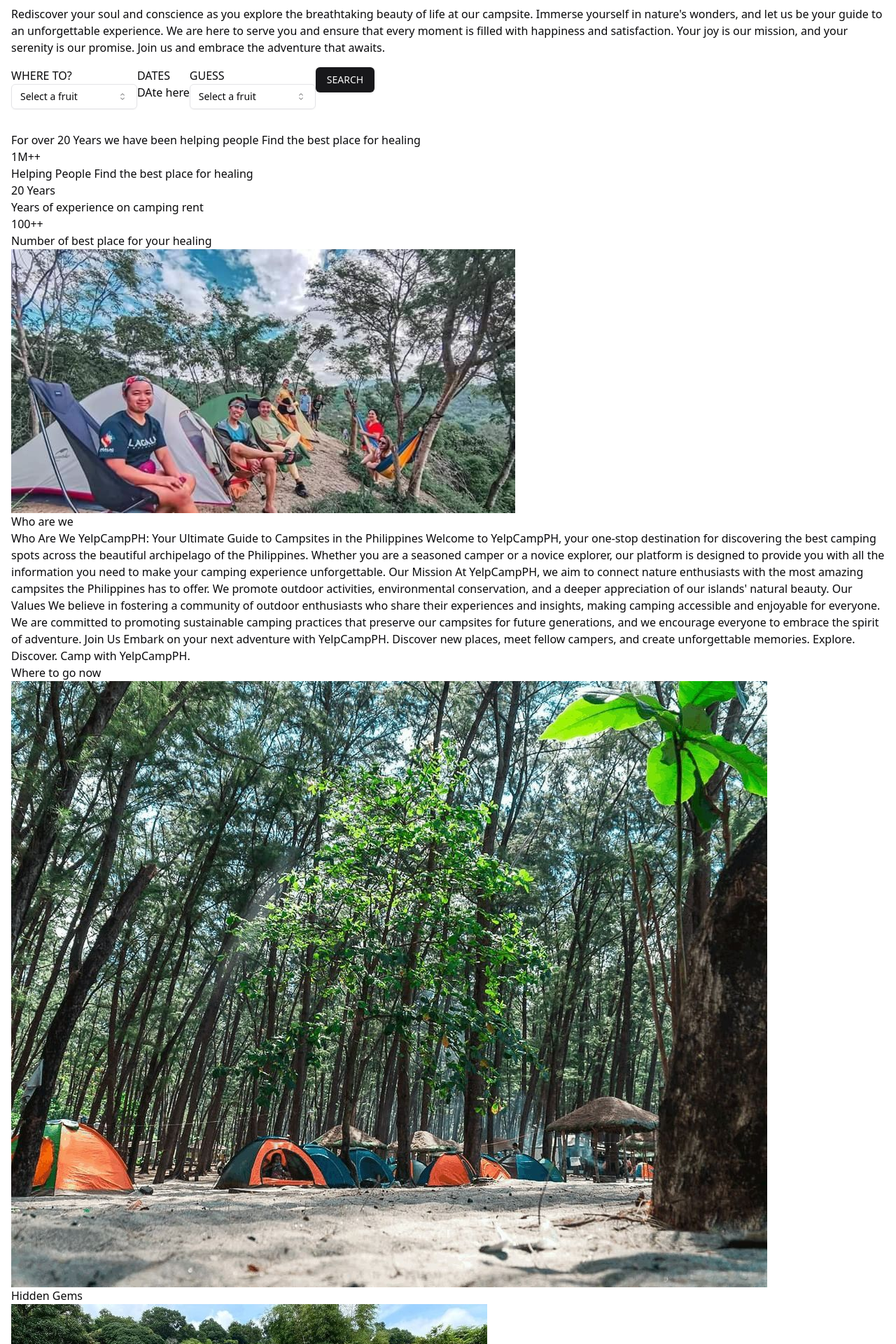
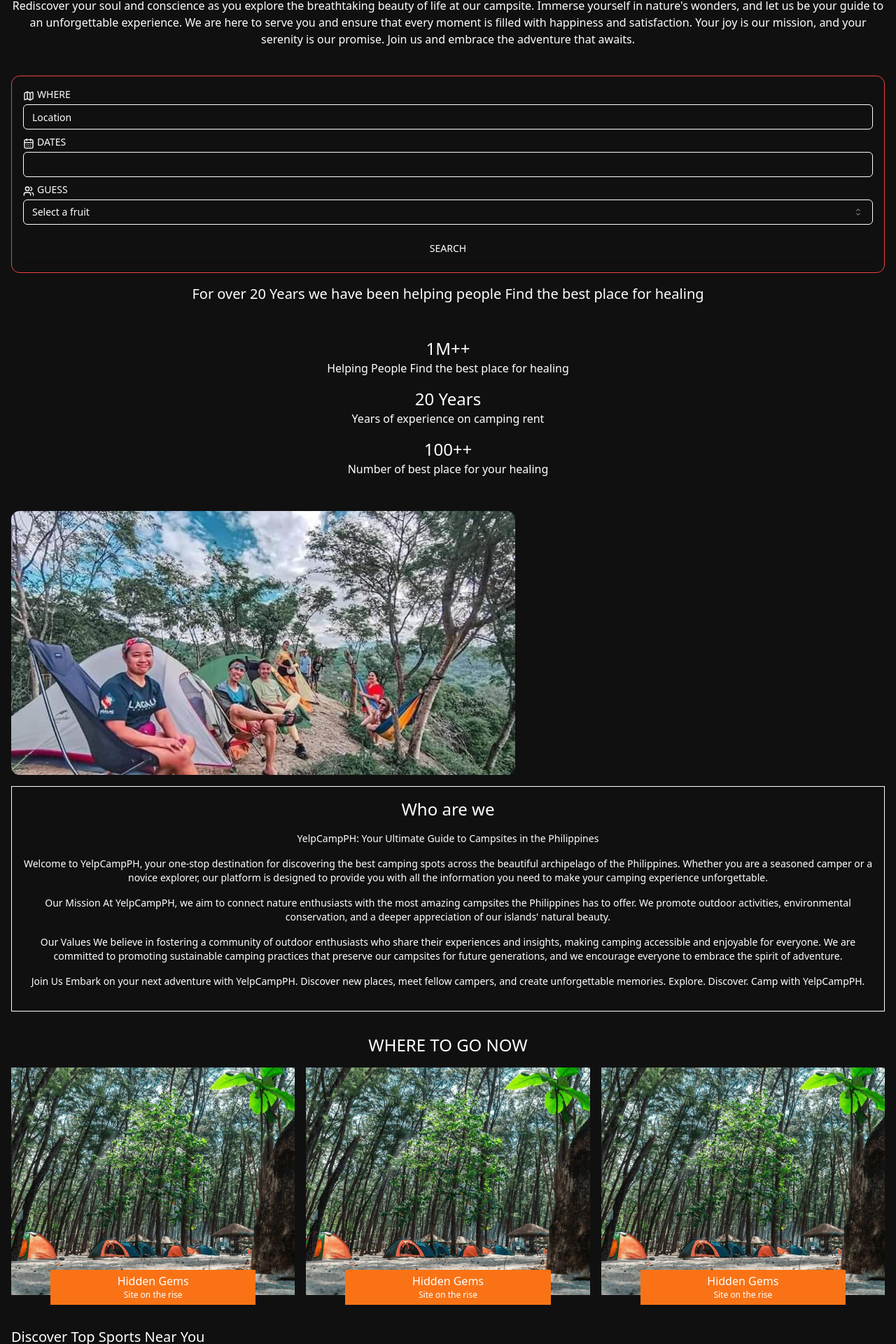
Before and after one commit to rjtormis/YelpCamp-TS, a React (Vite) app in the folder frontend/: page / in a window 1280 px wide. Shown: the part 532-2452 px from the top of the page at 70% size. Built offline with nearby package versions, Linux system fonts and the light colour scheme.

Commit message:
wip landing

```diff
--- a/frontend/package.json
+++ b/frontend/package.json
@@ -4,7 +4,7 @@
   "version": "0.0.0",
   "type": "module",
   "scripts": {
-    "dev": "vite",
+    "dev": "vite --host",
     "build": "tsc && vite build",
     "lint": "eslint . --ext ts,tsx --report-unused-disable-directives --max-warnings 0",
     "preview": "vite preview"
--- /dev/null
+++ b/frontend/src/components/ui/input.tsx
@@ -0,0 +1,24 @@
+import * as React from "react";
+
+import { cn } from "@/lib/utils";
+
+export interface InputProps extends React.InputHTMLAttributes<HTMLInputElement> {}
+
+const Input = React.forwardRef<HTMLInputElement, InputProps>(
+  ({ className, type, ...props }, ref) => {
+    return (
+      <input
+        type={type}
+        className={cn(
+          "flex h-9 w-full rounded-md border border-input bg-transparent px-3 py-1 text-sm shadow-sm transition-colors file:border-0 file:bg-transparent file:text-sm file:font-medium placeholder:text-muted-foreground focus-visible:outline-none focus-visible:ring-1 focus-visible:ring-ring disabled:cursor-not-allowed disabled:opacity-50",
+          className
+        )}
+        ref={ref}
+        {...props}
+      />
+    );
+  }
+);
+Input.displayName = "Input";
+
+export { Input };
--- a/frontend/src/index.css
+++ b/frontend/src/index.css
@@ -4,8 +4,8 @@
 
 @layer base {
   :root {
-      --background: 0 0% 100%;
-      --foreground: 240 10% 3.9%;
+    --background: HSL(0, 0%, 6.27%);
+    --foreground: HSL(0, 0%, 100%);
 
     --card: 0 0% 100%;
     --card-foreground: 240 10% 3.9%;
--- a/frontend/src/pages/Landing.tsx
+++ b/frontend/src/pages/Landing.tsx
@@ -1,8 +1,6 @@
 import landing1 from "@/assets/landing1.jpg";
 import landing2 from "@/assets/landing2.jpg";
 import where1 from "@/assets/landing-image-where-1.jpg";
-import where2 from "@/assets/landing-image-where-2.jpg";
-import where3 from "@/assets/landing-image-where-3.jpg";
 import Header from "@/components/header";
 
 import {
@@ -15,7 +13,7 @@ import {
   SelectValue,
 } from "@/components/ui/select";
 import { Calendar } from "@/components/ui/calendar";
-import { useState } from "react";
+import { useRef, useState } from "react";
 
 import {
   Dialog,
@@ -27,24 +25,34 @@ import {
   DialogTrigger,
 } from "@/components/ui/dialog";
 import { Button } from "@/components/ui/button";
+import { Input } from "@/components/ui/input";
+import { CalendarDays, Map, Users } from "lucide-react";
 
 function Landing() {
   const [date, setDate] = useState<Date | undefined>(new Date());
+  const triggerDialogRef = useRef<HTMLButtonElement>(null);
+
+  const handleInputClick = () => {
+    if (triggerDialogRef.current) {
+      triggerDialogRef.current.click();
+    }
+  };
 
   return (
     <div className=" h-screen flex flex-col m-4 ">
       <Header />
-      <div className=" flex-auto mt-4">
-        <div className="my-8">
+      <div className=" flex-auto">
+        <div className="my-4">
           <div className="flex justify-center">
-            <img src={landing1} alt="" className="w-[420px] h-[320px] rounded-xl" />
+            <img src={landing1} alt="" className="w-[420px] h-[320px]  z-10 rounded-xl" />
+            {/* <div className=" bg-orange-500 w-[100%] absolute bottom-0 h-[40%] ml-8 "></div> */}
           </div>
 
-          <div className=" my-4">
-            <p className="text-xl">Get your experience</p>
-            <p className=" text-3xl">Feel the heart of Philippines Ecotourism</p>
+          <div className="my-10">
+            <p className=" text-center text-lg">Get your experience</p>
+            <p className=" text-2xl text-center ">Feel the heart of Philippines Ecotourism</p>
 
-            <p className=" my-4">
+            <p className=" my-4 text-center">
               Rediscover your soul and conscience as you explore the breathtaking beauty of life at
               our campsite. Immerse yourself in nature&apos;s wonders, and let us be your guide to
               an unforgettable experience. We are here to serve you and ensure that every moment is
@@ -53,14 +61,18 @@ function Landing() {
             </p>
           </div>
 
+          <div className="flex flex-col justify-center p-4 border border-solid border-red-500 rounded-xl">
+            <div className="flex flex-col">
               <div className="flex">
-            <div>
-              <p>WHERE TO?</p>
-              <Select>
+                <Map className="my-auto mr-1" size={16} />
+                <p className="text-sm mb-1">WHERE</p>
+              </div>
+              <Input placeholder="Location" />
+              {/* <Select>
                 <SelectTrigger className="w-[180px]">
                   <SelectValue placeholder="Select a fruit" />
                 </SelectTrigger>
-                <SelectContent>
+                <SelectContent className="">
                   <SelectGroup>
                     <SelectLabel>Fruits</SelectLabel>
                     <SelectItem value="apple">Apple</SelectItem>
@@ -70,14 +82,19 @@ function Landing() {
                     <SelectItem value="pineapple">Pineapple</SelectItem>
                   </SelectGroup>
                 </SelectContent>
-              </Select>
+              </Select> */}
             </div>
 
-            <div>
-              <p>DATES</p>
+            <div className="flex flex-col my-2">
+              <div className="flex">
+                <CalendarDays className="my-auto mr-1" size={16} />
+                <p className="text-sm mb-1">DATES</p>
+              </div>
+              <div className="flex">
+                <Input onClick={handleInputClick} />
                 <Dialog>
-                <DialogTrigger>
-                  <p>DAte here</p>
+                  <DialogTrigger ref={triggerDialogRef} hidden>
+                    <CalendarDays size={16} />
                   </DialogTrigger>
                   <DialogContent>
                     <Calendar
@@ -89,15 +106,19 @@ function Landing() {
                   </DialogContent>
                 </Dialog>
               </div>
+            </div>
 
-            <div>
-              <p>GUESS</p>
+            <div className="flex flex-col mb-4">
+              <div className="flex">
+                <Users className="my-auto mr-1" size={16} />
+                <p className="text-sm mb-1">GUESS</p>
+              </div>{" "}
               <Select>
-                <SelectTrigger className="w-[180px]">
+                <SelectTrigger className="w-full">
                   <SelectValue placeholder="Select a fruit" />
                 </SelectTrigger>
-                <SelectContent>
-                  <SelectGroup>
+                <SelectContent className="w-full">
+                  <SelectGroup className="">
                     <SelectLabel>Fruits</SelectLabel>
                     <SelectItem value="apple">Apple</SelectItem>
                     <SelectItem value="banana">Banana</SelectItem>
@@ -114,74 +135,111 @@ function Landing() {
         </div>
       </div>
 
-      <div>
-        <p>For over 20 Years we have been helping people Find the best place for healing</p>
-        <div>
-          <div>
-            <p>1M++</p>
+      <div className="flex flex-col">
+        <p className="text-xl text-center">
+          For over 20 Years we have been helping people Find the best place for healing
+        </p>
+        <div className="my-8">
+          <div className="text-center my-4">
+            <p className="text-2xl">1M++</p>
             <p>Helping People Find the best place for healing</p>
           </div>
-          <div>
-            <p>20 Years</p>
+          <div className="text-center my-4">
+            <p className="text-2xl">20 Years</p>
             <p>Years of experience on camping rent</p>
           </div>
-          <div>
-            <p>100++</p>
+          <div className="text-center my-4">
+            <p className="text-2xl">100++</p>
             <p>Number of best place for your healing</p>
           </div>
         </div>
       </div>
 
       <div>
-        <img src={landing2} alt="" />
+        <img src={landing2} alt="" className="rounded-xl" />
 
+        <div className="border p-4 my-4">
+          <h1 className="text-2xl text-center">Who are we</h1>
           <div>
-          <h1>Who are we</h1>
-          <p>
-            Who Are We YelpCampPH: Your Ultimate Guide to Campsites in the Philippines Welcome to
-            YelpCampPH, your one-stop destination for discovering the best camping spots across the
-            beautiful archipelago of the Philippines. Whether you are a seasoned camper or a novice
-            explorer, our platform is designed to provide you with all the information you need to
-            make your camping experience unforgettable. Our Mission At YelpCampPH, we aim to connect
-            nature enthusiasts with the most amazing campsites the Philippines has to offer. We
-            promote outdoor activities, environmental conservation, and a deeper appreciation of our
-            islands' natural beauty. Our Values We believe in fostering a community of outdoor
-            enthusiasts who share their experiences and insights, making camping accessible and
-            enjoyable for everyone. We are committed to promoting sustainable camping practices that
-            preserve our campsites for future generations, and we encourage everyone to embrace the
-            spirit of adventure. Join Us Embark on your next adventure with YelpCampPH. Discover new
-            places, meet fellow campers, and create unforgettable memories. Explore. Discover. Camp
-            with YelpCampPH.
+            <p className="text-sm my-4 text-center">
+              YelpCampPH: Your Ultimate Guide to Campsites in the Philippines
             </p>
-        </div>
-      </div>
-
-      <div>
-        <h1>Where to go now</h1>
-
-        <div>
-          <div>
-            <img src={where1} alt="" />
-            <p>Hidden Gems</p>
-          </div>
-          <div>
-            <img src={where2} alt="" />
-            <p>Hidden Gems</p>
-          </div>
-          <div>
-            <img src={where3} alt="" />
-            <p>Hidden Gems</p>
+            <p className="my-4 text-sm text-center">
+              Welcome to YelpCampPH, your one-stop destination for discovering the best camping
+              spots across the beautiful archipelago of the Philippines. Whether you are a seasoned
+              camper or a novice explorer, our platform is designed to provide you with all the
+              information you need to make your camping experience unforgettable.
+            </p>
+            <p className="my-4 text-sm text-center">
+              Our Mission At YelpCampPH, we aim to connect nature enthusiasts with the most amazing
+              campsites the Philippines has to offer. We promote outdoor activities, environmental
+              conservation, and a deeper appreciation of our islands' natural beauty.
+            </p>
+            <p className="my-4 text-sm text-center">
+              Our Values We believe in fostering a community of outdoor enthusiasts who share their
+              experiences and insights, making camping accessible and enjoyable for everyone. We are
+              committed to promoting sustainable camping practices that preserve our campsites for
+              future generations, and we encourage everyone to embrace the spirit of adventure.
+            </p>
+            <p className="my-4 text-sm text-center">
+              Join Us Embark on your next adventure with YelpCampPH. Discover new places, meet
+              fellow campers, and create unforgettable memories. Explore. Discover. Camp with
+              YelpCampPH.
+            </p>
           </div>
         </div>
       </div>
 
       <div>
-        <h1>Discover Top Sports Near You</h1>
+        <h1 className="my-4 text-2xl text-center">WHERE TO GO NOW</h1>
+
+        <div className=" grid grid-cols-1 md:grid-cols-3 gap-4">
+          <div className="relative ">
+            <div className="relative">
+              <img src={where1} alt="" className=" " />
+            </div>
+            <div className="h-[30px]"></div>
+            <div className="  absolute bottom-0 mt-4 py-4 px-14 text-center  my-auto w-full ">
+              <div className="bg-orange-500 h-[50px]">
+                <p className="pt-1">Hidden Gems</p>
+                <p className="text-xs">Site on the rise</p>
+              </div>
+            </div>
+          </div>
+          <div className="relative ">
+            <div className="relative">
+              <img src={where1} alt="" className=" " />
+            </div>
+            <div className="h-[30px]"></div>
+            <div className="  absolute bottom-0 mt-4 py-4 px-14 text-center  my-auto w-full ">
+              <div className="bg-orange-500 h-[50px]">
+                <p className="pt-1">Hidden Gems</p>
+                <p className="text-xs">Site on the rise</p>
+              </div>
+            </div>
+          </div>
+          <div className="relative">
+            <div className="relative">
+              <img src={where1} alt="" className=" " />
+            </div>
+            <div className="h-[30px]"></div>
+            <div className="  absolute bottom-0 mt-4 py-4 px-14 text-center  my-auto w-full ">
+              <div className="bg-orange-500 h-[50px]">
+                <p className="pt-1">Hidden Gems</p>
+                <p className="text-xs">Site on the rise</p>
+              </div>
+            </div>
+          </div>
+        </div>
+      </div>
+
+      <div>
+        <h1 className="text-xl my-4">Discover Top Sports Near You</h1>
 
         <div>
           <div>
             <img src={where1} alt="" />
-            <h2>with campfire</h2>
+            <h2 className="my-4">with campfire</h2>
             <p>
               Lorem ipsum dolor sit amet consectetur adipisicing elit. Nemo officia hic,
               perspiciatis, eveniet vel dolores incidunt quasi pariatur ut deleniti omnis fugit
@@ -189,11 +247,11 @@ function Landing() {
             </p>
           </div>
 
-          <div>
+          <div className="">
             <div>
               <img src={where1} alt="" />
               <div>
-                <h2>with campfire</h2>
+                <h2 className="my-4">with campfire</h2>
                 <p>
                   Lorem ipsum dolor sit amet consectetur adipisicing elit. Nemo officia hic,
                   perspiciatis, eveniet vel dolores incidunt quasi pariatur ut deleniti omnis fugit
@@ -201,12 +259,22 @@ function Landing() {
                 </p>
               </div>
             </div>
+            <div className="flex flex-col gap-4 my-4">
               <div>
                 <img src={where1} alt="" />
                 <div>
+                  <h2 className="my-4">with campfire</h2>
+                  <p>
+                    Lorem ipsum dolor sit amet consectetur adipisicing elit. Nemo officia hic,
+                    perspiciatis, eveniet vel dolores incidunt quasi pariatur ut deleniti omnis
+                    fugit nulla corporis dolor error porro. Reprehenderit, fuga numquam.
+                  </p>
+                </div>
+              </div>{" "}
+              <div>
                 <img src={where1} alt="" />
                 <div>
-                  <h2>with campfire</h2>
+                  <h2 className="my-4">with campfire</h2>
                   <p>
                     Lorem ipsum dolor sit amet consectetur adipisicing elit. Nemo officia hic,
                     perspiciatis, eveniet vel dolores incidunt quasi pariatur ut deleniti omnis
@@ -219,8 +287,8 @@ function Landing() {
         </div>
 
         <div>
-          <div>
-            <h1>Inspired for Healing</h1>
+          <div className="flex flex-col">
+            <h1 className="text-xl my-4">Inspired for Healing</h1>
             <p>
               Lorem ipsum dolor sit amet consectetur adipisicing elit. Voluptate quis ducimus
               eveniet ad quos magni velit eius quaerat, architecto reprehenderit dignissimos
--- a/frontend/tailwind.config.js
+++ b/frontend/tailwind.config.js
@@ -2,10 +2,10 @@
 module.exports = {
   darkMode: ["class"],
   content: [
-    './pages/**/*.{ts,tsx}',
-    './components/**/*.{ts,tsx}',
-    './app/**/*.{ts,tsx}',
-    './src/**/*.{ts,tsx}',
+    "./pages/**/*.{ts,tsx}",
+    "./components/**/*.{ts,tsx}",
+    "./app/**/*.{ts,tsx}",
+    "./src/**/*.{ts,tsx}",
   ],
   prefix: "",
   theme: {
@@ -18,38 +18,38 @@ module.exports = {
     },
     extend: {
       colors: {
-        border: "hsl(var(--border))",
-        input: "hsl(var(--input))",
-        ring: "hsl(var(--ring))",
-        background: "hsl(var(--background))",
-        foreground: "hsl(var(--foreground))",
+        border: "var(--border)",
+        input: "var(--input)",
+        ring: "var(--ring)",
+        background: "var(--background)",
+        foreground: "var(--foreground)",
         primary: {
-          DEFAULT: "hsl(var(--primary))",
-          foreground: "hsl(var(--primary-foreground))",
+          DEFAULT: "var(--primary)",
+          foreground: "var(--primary-foreground)",
         },
         secondary: {
-          DEFAULT: "hsl(var(--secondary))",
-          foreground: "hsl(var(--secondary-foreground))",
+          DEFAULT: "var(--secondary)",
+          foreground: "var(--secondary-foreground)",
         },
         destructive: {
-          DEFAULT: "hsl(var(--destructive))",
-          foreground: "hsl(var(--destructive-foreground))",
+          DEFAULT: "var(--destructive)",
+          foreground: "var(--destructive-foreground)",
         },
         muted: {
-          DEFAULT: "hsl(var(--muted))",
-          foreground: "hsl(var(--muted-foreground))",
+          DEFAULT: "var(--muted)",
+          foreground: "var(--muted-foreground)",
         },
         accent: {
-          DEFAULT: "hsl(var(--accent))",
-          foreground: "hsl(var(--accent-foreground))",
+          DEFAULT: "var(--accent))",
+          foreground: "var(--accent-foreground)",
         },
         popover: {
-          DEFAULT: "hsl(var(--popover))",
-          foreground: "hsl(var(--popover-foreground))",
+          DEFAULT: "var(--popover)",
+          foreground: "var(--popover-foreground)",
         },
         card: {
-          DEFAULT: "hsl(var(--card))",
-          foreground: "hsl(var(--card-foreground))",
+          DEFAULT: "var(--card)",
+          foreground: "var(--card-foreground)",
         },
       },
       borderRadius: {
@@ -74,4 +74,4 @@ module.exports = {
     },
   },
   plugins: [require("tailwindcss-animate")],
-}
+};
```
Lines whose indentation alone changed are shown as unchanged.
